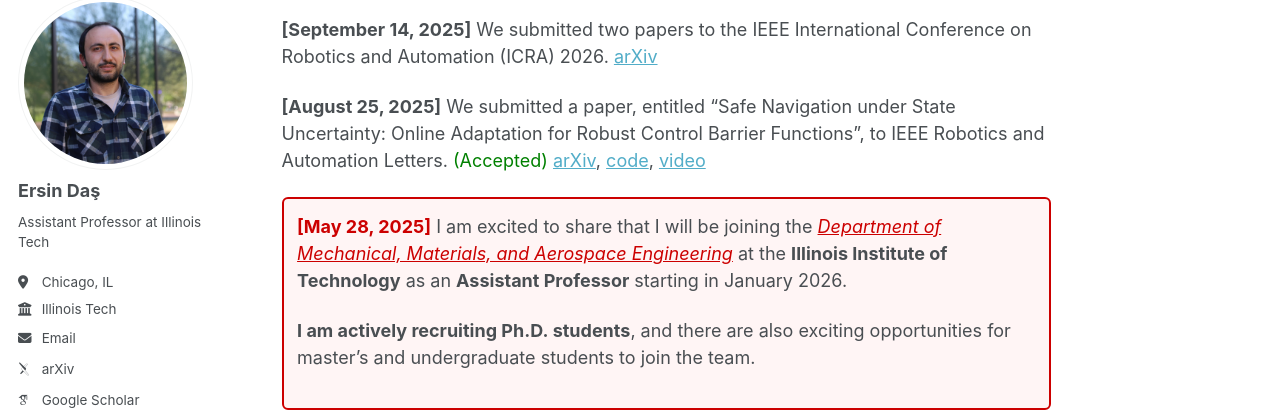
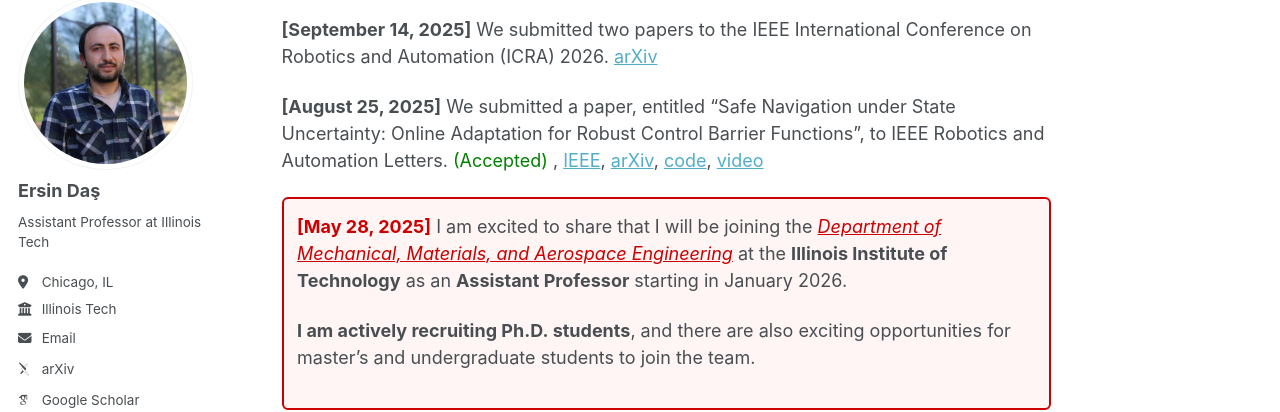
Before and after one commit to ersindas/ersindas.github.io, a Jekyll site: the page built from _pages/about.md, in a window 1280 px wide and 900 px high, scrolled down 638 px. Shown: the part 110-522 px from the top of the window. Built offline with Jekyll 4.4.1, drawn with Linux system fonts in a browser that asks for light colours; some web fonts are replaced.

Commit message:
Update about.md
Acceptel RAL paper

```diff
--- a/_pages/about.md
+++ b/_pages/about.md
@@ -26,7 +26,7 @@ News
 
 **[September 14, 2025]** We submitted two papers to the IEEE International Conference on Robotics and Automation (ICRA) 2026. [arXiv](https://arxiv.org/pdf/2510.16953)
 
-**[August 25, 2025]** We submitted a paper, entitled “Safe Navigation under State Uncertainty: Online Adaptation for Robust Control Barrier Functions”, to IEEE Robotics and Automation Letters. <span style="color:green;">(Accepted)</span> [arXiv](https://arxiv.org/pdf/2508.19159), [code](https://github.com/ersindas/robust-CBFs), [video](https://youtu.be/tTNu-Etm0SU)
+**[August 25, 2025]** We submitted a paper, entitled “Safe Navigation under State Uncertainty: Online Adaptation for Robust Control Barrier Functions”, to IEEE Robotics and Automation Letters. <span style="color:green;">(Accepted)</span> , [IEEE](https://ieeexplore.ieee.org/document/11347515), [arXiv](https://arxiv.org/pdf/2508.19159), [code](https://github.com/ersindas/robust-CBFs), [video](https://youtu.be/tTNu-Etm0SU)
 
 <div style="border: 2px solid #CC0000; background-color:#fff5f5; padding:0.75em; margin:0.5em 0; border-radius:6px;">
   <strong style="color:#CC0000;">[May 28, 2025]</strong> I am excited to share that I will be joining the <em><a href="https://www.iit.edu/mmae" style="color:#CC0000; text-decoration: underline;">Department of Mechanical, Materials, and Aerospace Engineering</a></em> at the <strong>Illinois Institute of Technology</strong> as an <strong>Assistant Professor</strong> starting in January 2026.
```
